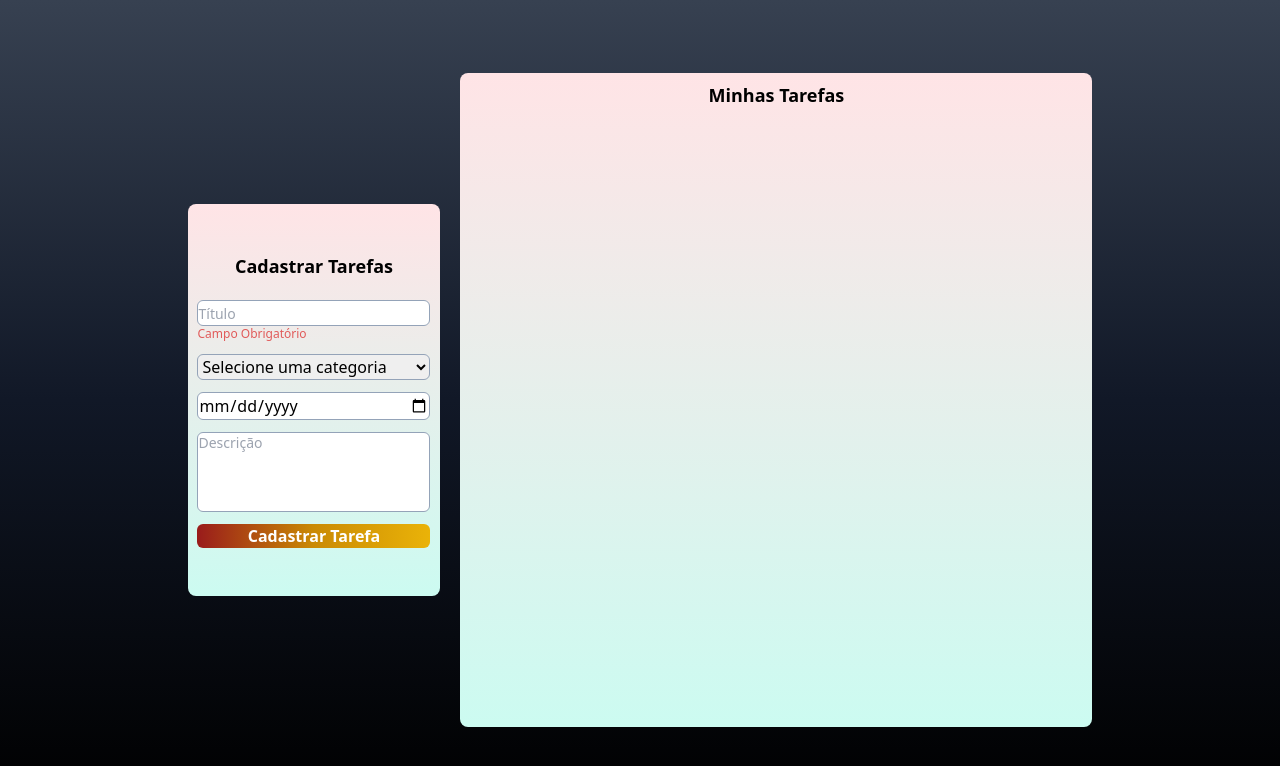
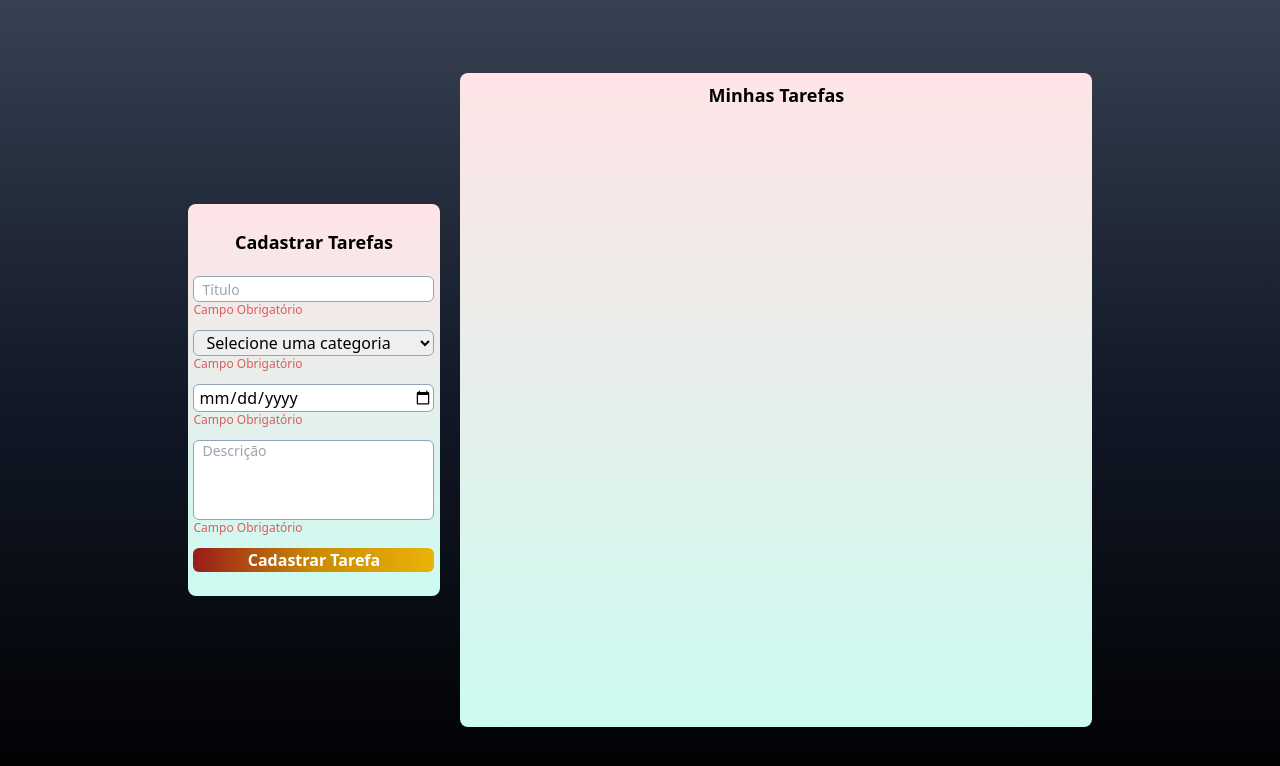
Before and after one commit to RiosBlack/Dh-Atividades, a React (Vite) app in the folder checkpoint-front3/: page / in a window 1280 px wide. Shown: the top 766 px of the page. Built offline with nearby package versions, Linux system fonts and the light colour scheme.

Commit message:
validações

```diff
--- a/checkpoint-front3/src/App.jsx
+++ b/checkpoint-front3/src/App.jsx
@@ -18,7 +18,7 @@ export default function App() {
             data === '' ||
             descricao == ''
         ) {
-            alert('PREENCHA TODAS AS INFORMAÇÕES');
+            alert('Preencha todas as informações');
             return;
         }
 
@@ -44,6 +44,16 @@ export default function App() {
 
     function editarTarefas(e) {
         e.preventDefault();
+
+        if (
+            titulo === '' ||
+            categoria === '' ||
+            data === '' ||
+            descricao == ''
+        ) {
+            alert('Preencha todas as informações');
+            return;
+        }
 
         if (id) {
             const copiaListaToDo = JSON.parse(JSON.stringify(listaToDo));
@@ -73,7 +83,7 @@ export default function App() {
 
     //FUNÇÃO APAGAR TAREFA ESTÁ PRONTA MAS NÃO VINCULADA A BOTÕES
     function apagarTarefa(id) {
-        if (titulo || categoria || data || descricao) {
+        if (titulo || categoria || data || descricao ) {
             alert('Por favor salvar informações para após excluir.');
             return;
         }
@@ -99,19 +109,19 @@ export default function App() {
                     <input
                         value={titulo}
                         placeholder="Título"
-                        className="border border-slate-400 rounded-md placeholder:text-sm  border-orange-300 "
+                        className="border border-slate-400 rounded-md placeholder:text-sm pl-2 border-orange-300 "
                         onChange={event => setTitulo(event.target.value)}
                     />
                     {titulo === '' ? (
-                        <div className="text-xs text-red-600 mb-3 animate-pulse">
+                        <small className="text-xs text-red-600 mb-3 animate-pulse">
                             Campo Obrigatório
-                        </div>
-                    ) : (
-                        <div className="mb-3"></div>
+                        </small>
+                    ) :  (
+                        <small className="mb-3"></small>
                     )}
 
                     <select
-                        className="mb-3 border border-slate-400 rounded-md placeholder:text-sm  border-orange-300"
+                        className="border border-slate-400 pl-2 rounded-md placeholder:text-sm  border-orange-300"
                         value={categoria}
                         onChange={event => setCategoria(event.target.value)}
                     >
@@ -123,21 +133,43 @@ export default function App() {
                         <option value="prioridade">Prioridade</option>
                         <option value="outros">Outros</option>
                     </select>
+                    {categoria === '' ? (
+                        <small className="text-xs text-red-600 mb-3 animate-pulse">
+                            Campo Obrigatório
+                        </small>
+                    ) :  (
+                        <small className="mb-3"></small>
+                    )}
 
                     <input
-                        className="mb-3 border border-slate-400 rounded-md placeholder:text-sm  border-orange-300"
+                        className="border border-slate-400 pl-1 rounded-md placeholder:text-sm  border-orange-300"
                         type="date"
                         value={data}
                         placeholder="Data"
                         onChange={event => setData(event.target.value)}
                     />
+                     {data === '' ? (
+                        <small className="text-xs text-red-600 mb-3 animate-pulse">
+                            Campo Obrigatório
+                        </small>
+                    ) :  (
+                        <small className="mb-3"></small>
+                    )}
+
                     <textarea
-                        className="mb-3 h-20 text-justify border border-slate-400 rounded-md placeholder:text-sm border-orange-300 align-top resize-none"
+                        className="h-20 text-justify border border-slate-400 pl-2 rounded-md placeholder:text-sm border-orange-300 align-top resize-none"
                         value={descricao}
                         type="area"
                         placeholder="Descrição"
                         onChange={event => setDescricao(event.target.value)}
                     />
+                     {descricao === '' ? (
+                        <small className="text-xs text-red-600 mb-3 animate-pulse">
+                            Campo Obrigatório
+                        </small>
+                    ) :  (
+                        <small className="mb-3"></small>
+                    )}
 
                     <input
                         className="bg-gradient-to-r from-red-800 via-yellow-600 to-yellow-500 rounded-md hover:brightness-50 cursor-pointer font-semibold text-white hover:animate-pulse"
```
